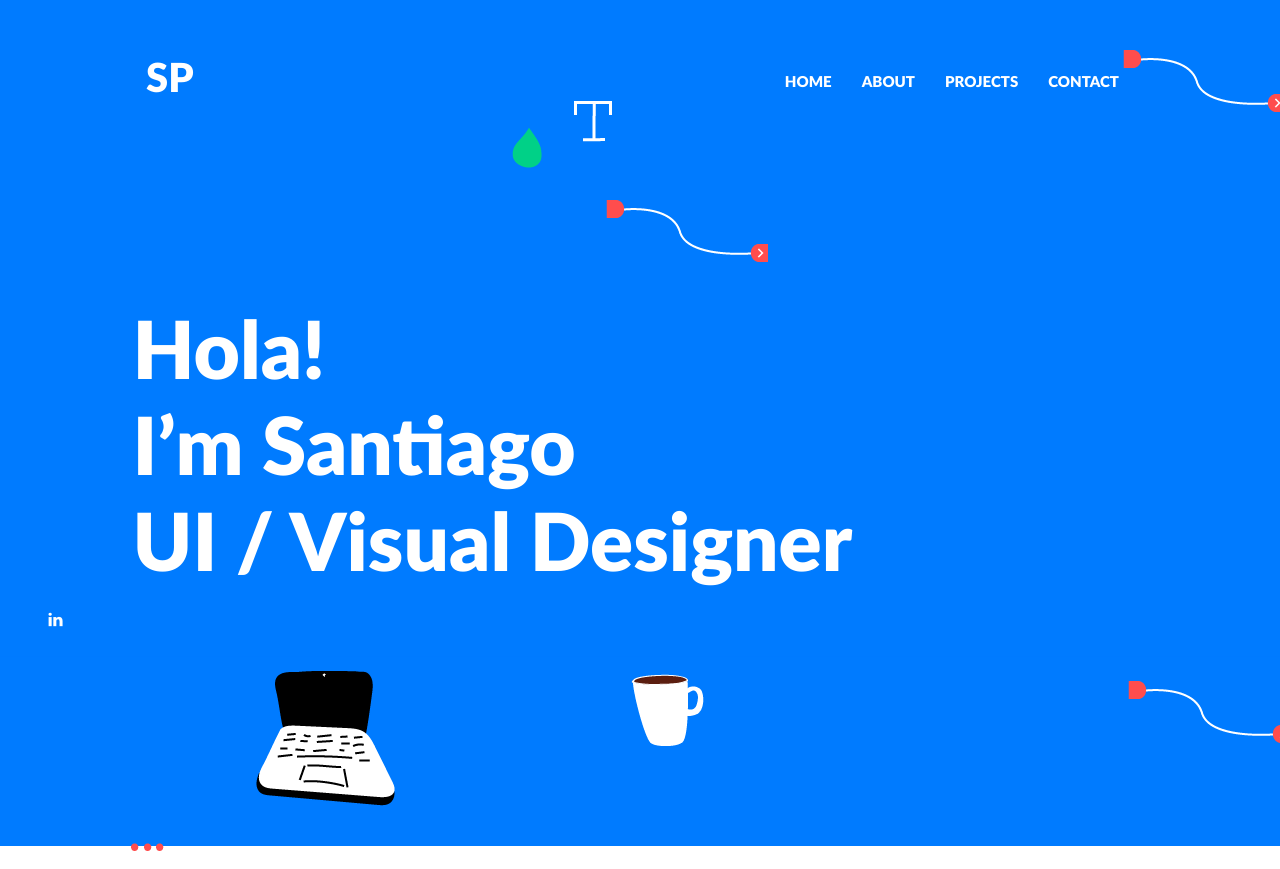
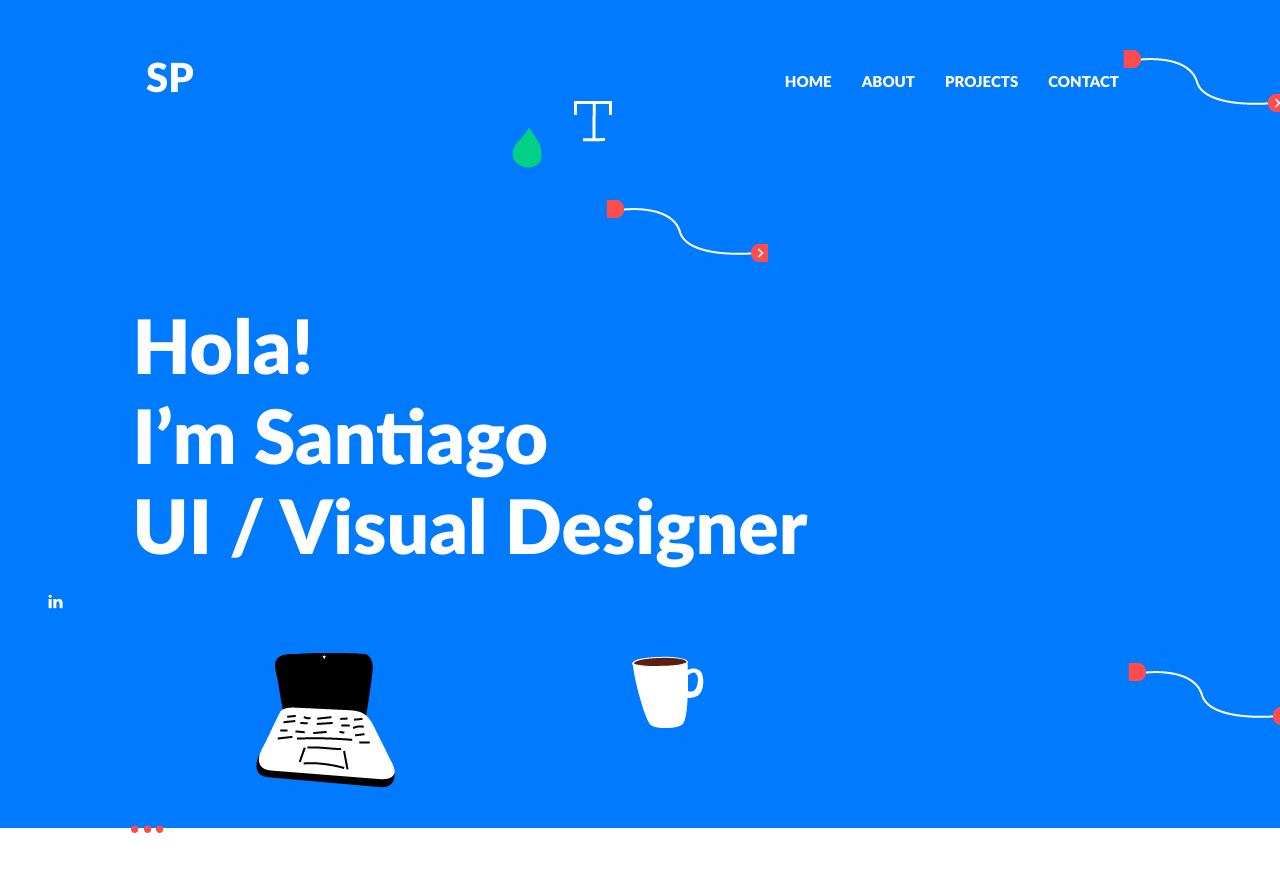
Before and after one commit to s-paulos/s-paulos.github.io, a plain HTML site: page index.html in a window 1280 px wide. Shown: the top 869 px of the page. Drawn offline with Linux system fonts and the light colour scheme.

Commit message:
h1 a ems

```diff
--- a/css/style.css
+++ b/css/style.css
@@ -43,7 +43,7 @@ h1, h2, h3, h4, h5, h6 {
 }
 
 h1, .h1 {
-  font-size: 80px;
+  font-size: 5em;
 }
 
 @media (max-width: 991px) {
```
